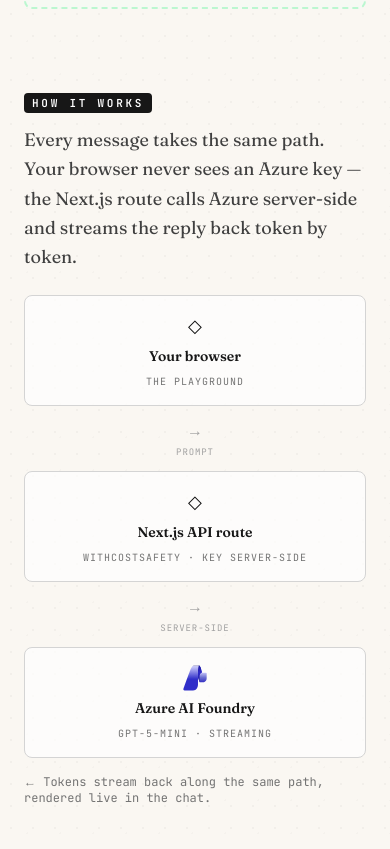
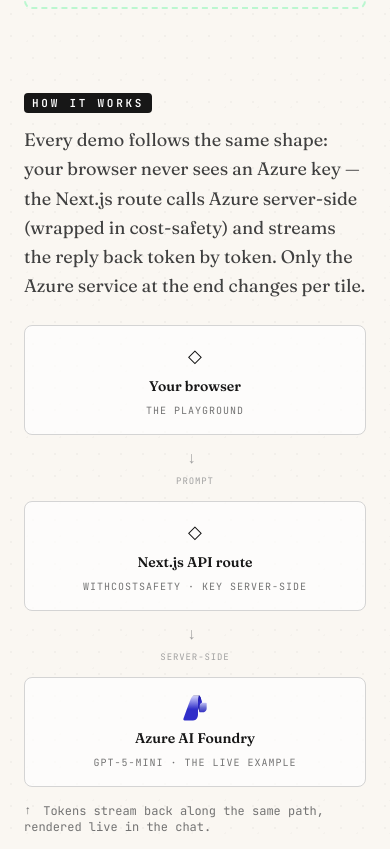
Before and after one commit to MohamedElmi10/AI-Arena-platform, a Next.js app: page / in a window 390 px wide. Shown: the part 3715-4564 px from the top of the page. Built offline with nearby package versions, Linux system fonts and the light colour scheme.

Commit message:
fix: update ArchitectureDiagram for clarity and branding compliance

```diff
--- a/src/components/ArchitectureDiagram.tsx
+++ b/src/components/ArchitectureDiagram.tsx
@@ -38,7 +38,10 @@
 function Arrow({ label }: { label: string }) {
   return (
     <div className="flex shrink-0 flex-col items-center justify-center gap-1 md:px-1">
-      <span aria-hidden="true" className="text-neutral-400">
+      <span
+        aria-hidden="true"
+        className="rotate-90 text-neutral-400 md:rotate-0"
+      >
         →
       </span>
       <span className="font-mono text-[9px] uppercase tracking-widest text-neutral-400">
@@ -56,9 +59,10 @@
           How it works
         </div>
         <p className="mt-3 max-w-3xl font-display text-lg leading-relaxed text-neutral-700">
-          Every message takes the same path. Your browser never sees an Azure
-          key — the Next.js route calls Azure server-side and streams the reply
-          back token by token.
+          Every demo follows the same shape: your browser never sees an Azure
+          key — the Next.js route calls Azure server-side (wrapped in
+          cost-safety) and streams the reply back token by token. Only the
+          Azure service at the end changes per tile.
         </p>
       </div>
 
@@ -72,14 +76,20 @@
         <Arrow label="server-side" />
         <Node
           label="Azure AI Foundry"
-          sublabel="gpt-5-mini · streaming"
+          sublabel="gpt-5-mini · the live example"
           icon="/icons/azure-ai-foundry.svg"
           iconAlt="Azure AI Foundry"
         />
       </div>
 
       <p className="mt-4 font-mono text-xs text-neutral-500">
-        ← Tokens stream back along the same path, rendered live in the chat.
+        <span
+          aria-hidden="true"
+          className="inline-block rotate-90 md:rotate-0"
+        >
+          ←
+        </span>{" "}
+        Tokens stream back along the same path, rendered live in the chat.
       </p>
     </section>
   );
```
